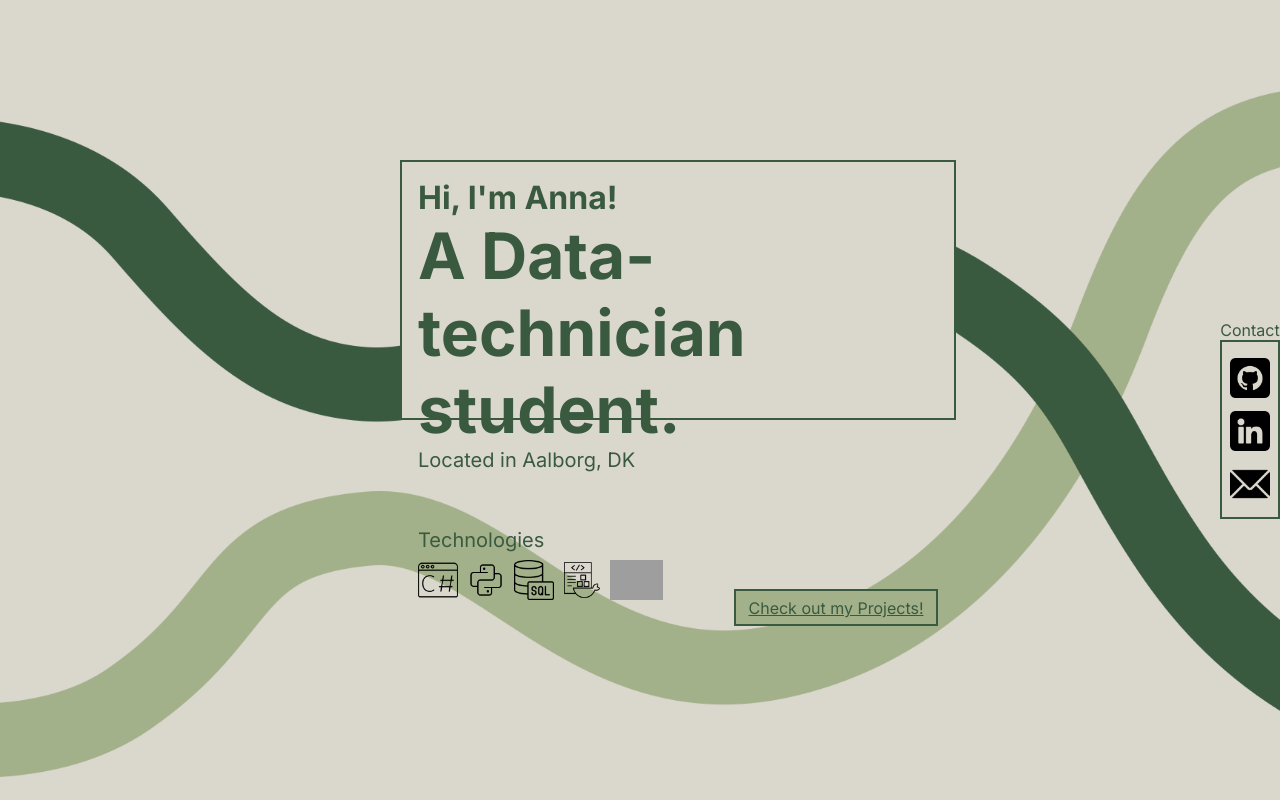
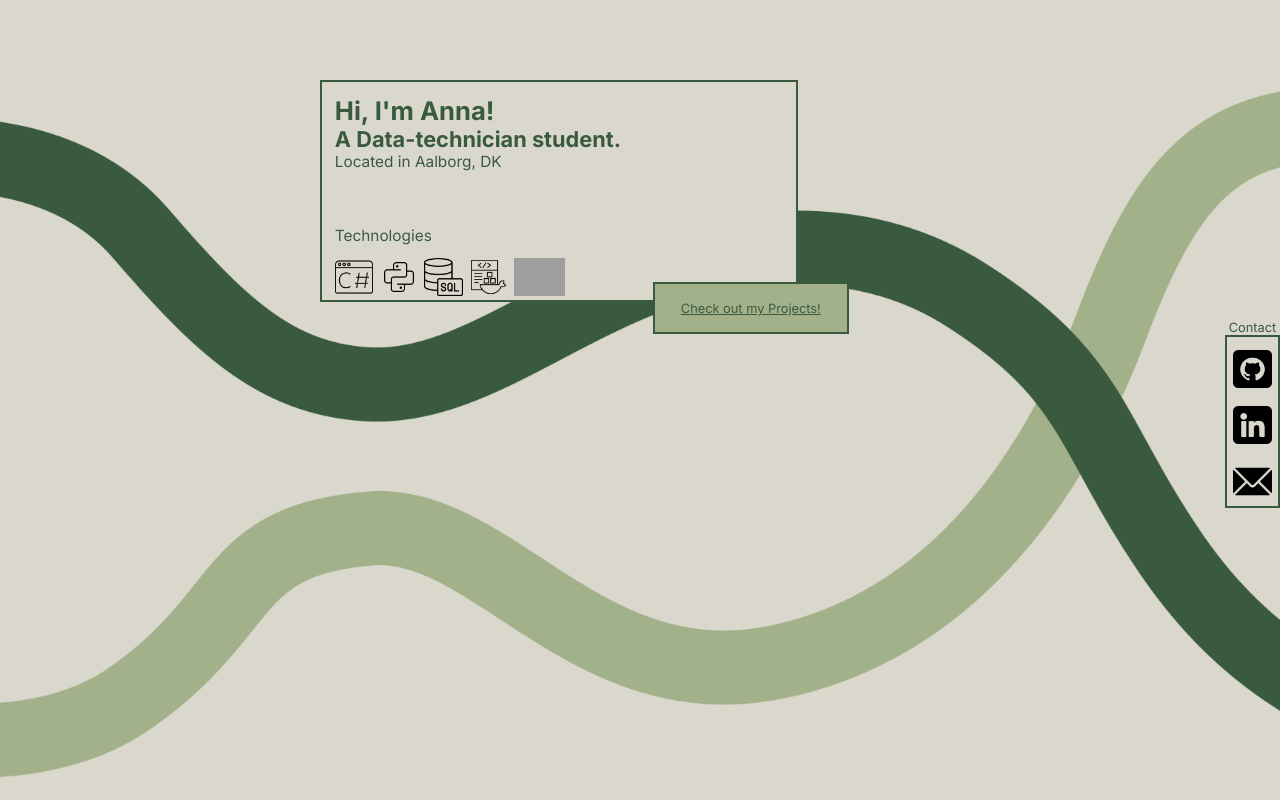
Before and after one commit to LavenderPixl/LavenderPixl.github.io, a Vue app: page /#/ in a window 1280 px wide. Built offline with nearby package versions, Linux system fonts and the light colour scheme; grey boxes are pictures that could not be loaded.

Commit message:
Working on Mobile Vers. (HomeView)

```diff
--- a/index.html
+++ b/index.html
@@ -6,7 +6,8 @@
   <meta name="viewport" content="width=device-width, initial-scale=1.0">
   <link rel="preconnect" href="https://fonts.googleapis.com">
   <link rel="preconnect" href="https://fonts.gstatic.com" crossorigin>
-    <link href="https://fonts.googleapis.com/css2?family=Inter:ital,opsz,wght@0,14..32,100..900;1,14..32,100..900&display=swap"
+  <link
+    href="https://fonts.googleapis.com/css2?family=Inter:ital,opsz,wght@0,14..32,100..900;1,14..32,100..900&display=swap"
     rel="stylesheet">
   <title>LavenderPixl</title>
 </head>
--- a/src/App.vue
+++ b/src/App.vue
@@ -3,8 +3,6 @@ import { RouterView } from 'vue-router'
 </script>
 
 <template class="app-container">
-  <header>
-  </header>
 
   <RouterView />
 </template>
@@ -12,9 +10,4 @@ import { RouterView } from 'vue-router'
 <style scoped>
 .app-container {
 }
-
-
-nav {
-  width: 100%;
-}
 </style>
--- a/src/components/InfoBox.vue
+++ b/src/components/InfoBox.vue
@@ -1,14 +1,14 @@
 <script></script>
 
 <template>
-  <div class="container">
+  <div id="con">
     <div class="titles">
       <p class="title">Hi, I'm Anna!</p>
       <p class="secondTitle">A Data-technician student.</p>
       <p>Located in Aalborg, DK</p>
     </div>
     <div class="technologies">
-      <p>Technologies</p>
+      <p id="pTech">Technologies</p>
       <div class="imgs">
         <img src="../assets/c-sharp.png" alt="C#" />
         <!--<a href="https://www.flaticon.com/free-icons/c-sharp" title="c sharp icons">C sharp icons created by manshagraphics - Flaticon</a>-->
@@ -18,7 +18,7 @@
         <!--<a href="https://www.flaticon.com/free-icons/sql" title="sql icons">Sql icons created by juicy_fish - Flaticon</a>-->
         <img src="../assets/docker.png" alt="Docker" />
         <!--<a href="https://www.flaticon.com/free-icons/docker" title="docker icons">Docker icons created by Afian Rochmah Afif - Flaticon</a>-->
-        <img src="../assets/javascript.png" alt="JavaScript" />
+        <img id="js" src="../assets/javascript.png" alt="JavaScript" />
         <!--<a href="https://www.flaticon.com/free-icons/javascript" title="javascript icons">Javascript icons created by UIUX Mall - Flaticon</a>-->
       </div>
     </div>
@@ -29,14 +29,15 @@
 </template>
 
 <style scoped>
-.container {
+/*PHONE*/
+#con {
   display: flex;
   flex-direction: column;
   justify-content: left;
   border: 2px solid #3a5a40;
   background-color: #dad7cd;
 
-  height: 50vw;
+  height: 55vw;
   padding: 3vw;
 }
 
@@ -61,30 +62,34 @@ p {
 }
 
 .technologies {
-  padding-top: 7vw;
+  padding-top: 11vw;
   flex-direction: column;
 }
 
 .imgs {
+  margin-top: 1vw;
   flex-direction: row;
-  //justify-content: center;
   padding-bottom: 1vw;
 }
 
 img {
-  //padding-top: 1vw;
-  //padding-right: 1vw;
+  padding-left: 2vw;
+  padding-right: 2vw;
   height: 13vw;
+}
+
+#js {
+  padding-right: 0;
 }
 
 .projectLink {
   background: #a3b18a;
   border: 2px solid #3a5a40;
-  align-self: flex-end;
+  align-self: center;
+  padding: 1vw;
   width: 25vh;
   line-height: 4vh;
   text-align: center;
-  margin-top: -3vh;
 }
 
 .projectLink a {
@@ -93,17 +98,18 @@ img {
   color: #3a5a40;
 }
 
-@media only screen and (min-width: 768px) {
-  .container {
+/*PC*/
+@media only screen and (min-width: 600px) {
+  #con {
     display: flex;
     flex-direction: column;
     justify-content: left;
     border: 2px solid #3a5a40;
     background-color: #dad7cd;
 
-    height: 28vh;
-    width: 65vh;
-    padding: 2vh;
+    height: 15vw;
+    width: 35vw;
+    padding: 1vw;
   }
 
   .titles {
@@ -111,45 +117,48 @@ img {
   }
 
   .title {
-    font-size: 4vh;
+    font-size: 2vw;
+    font-weight: bold;
+  }
+
+  .secondTitle {
+    font-size: 1.7vw;
     font-weight: bold;
   }
 
   p {
-    font-size: 2.5vh;
+    font-size: 1.2vw;
     margin: 0;
     padding: 0;
   }
 
   .technologies {
-    padding-top: 7vh;
+    padding-top: 4.3vw;
     flex-direction: column;
   }
 
   .imgs {
     flex-direction: row;
-    padding-bottom: 1vh;
   }
 
   img {
-    padding-top: 1vh;
-    padding-right: 1vh;
-    height: 5vh;
+    padding: 0 0.5vw 0 0;
+    height: 3vw;
   }
 
   .projectLink {
     background: #a3b18a;
     border: 2px solid #3a5a40;
-    align-self: flex-end;
-    width: 25vh;
-    line-height: 4vh;
+    width: 15vw;
+    padding: 0.5vw 0;
     text-align: center;
-    margin-top: -3vh;
+    margin-top: -2.5vw;
+    margin-left: 30vw;
   }
 
   .projectLink a {
     text-decoration-line: underline;
-    font-size: 2vh;
+    font-size: 1vw;
     color: #3a5a40;
   }
 }
--- a/src/components/Side-bar.vue
+++ b/src/components/Side-bar.vue
@@ -44,6 +44,7 @@ p {
   font-size: 3.5vw;
   margin: 0;
 }
+
 img {
   height: 9vw;
   margin-top: 2vw;
@@ -65,20 +66,21 @@ img {
   }
 
   p {
-    font-size: 2vh;
+    font-size: 1vw;
     margin: 0;
   }
 
   img {
-    height: 5vh;
-    margin-top: 1vh;
+    height: 3vw;
+    margin-top: 1vw;
   }
 
   .imgs {
     cursor: pointer;
     background-color: #dad7cd;
-    width: 5vh;
-    padding: 1vh;
+    width: 3vw;
+    margin: 0;
+    padding: 0 0.5vw;
     border: 2px solid #3a5a40;
   }
 }
--- a/src/views/HomeView.vue
+++ b/src/views/HomeView.vue
@@ -19,29 +19,26 @@ export default defineComponent({
 
 <style scoped>
 .container {
-  //display: flex;
 }
 
 .infobox {
-  margin: 10vw 4vw 0 4vw;
-
-  //display: flex;
+  padding: 10vw 4vw 0 4vw;
 }
 
 .sidebar {
   position: fixed;
   right: 0;
-  top: 65%;
+  top: 50%;
 }
 
-@media only screen and (min-width: 768px) {
+@media only screen and (min-width: 600px) {
   .container {
     display: flex;
   }
 
   .infobox {
-    margin-top: 20vh;
-    margin-left: 50vh;
+    padding-top: 10vh;
+    padding-left: 40vh;
   }
 
   .sidebar {
```
Lines whose indentation alone changed are shown as unchanged.
